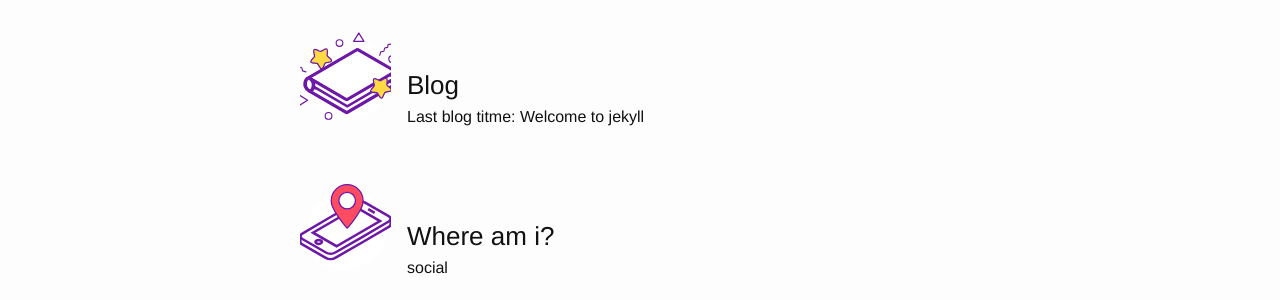
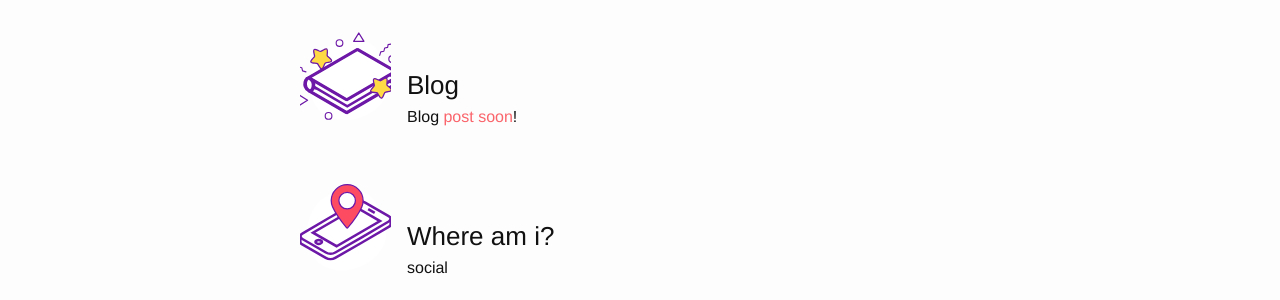
Before and after one commit to remunizz/remunizz.github.io, a Jekyll site: the page built from index.html, in a window 1280 px wide. Shown: the part 752-1052 px from the top of the page. Built offline with Jekyll 4.4.1, drawn with Linux system fonts in a browser that asks for light colours.

Commit message:
fix home page blog's description

```diff
--- a/index.html
+++ b/index.html
@@ -17,7 +17,7 @@ list:
    title: Blog
    image: /assets/blog-badge.svg
    description: >
-                   <p>Last blog titme: Welcome to jekyll</p>
+                   <p>Blog <a href="/blog">post soon</a>!</p>
  where:
    title: Where am i?
    image: /assets/where-am-i-badge.svg
```
